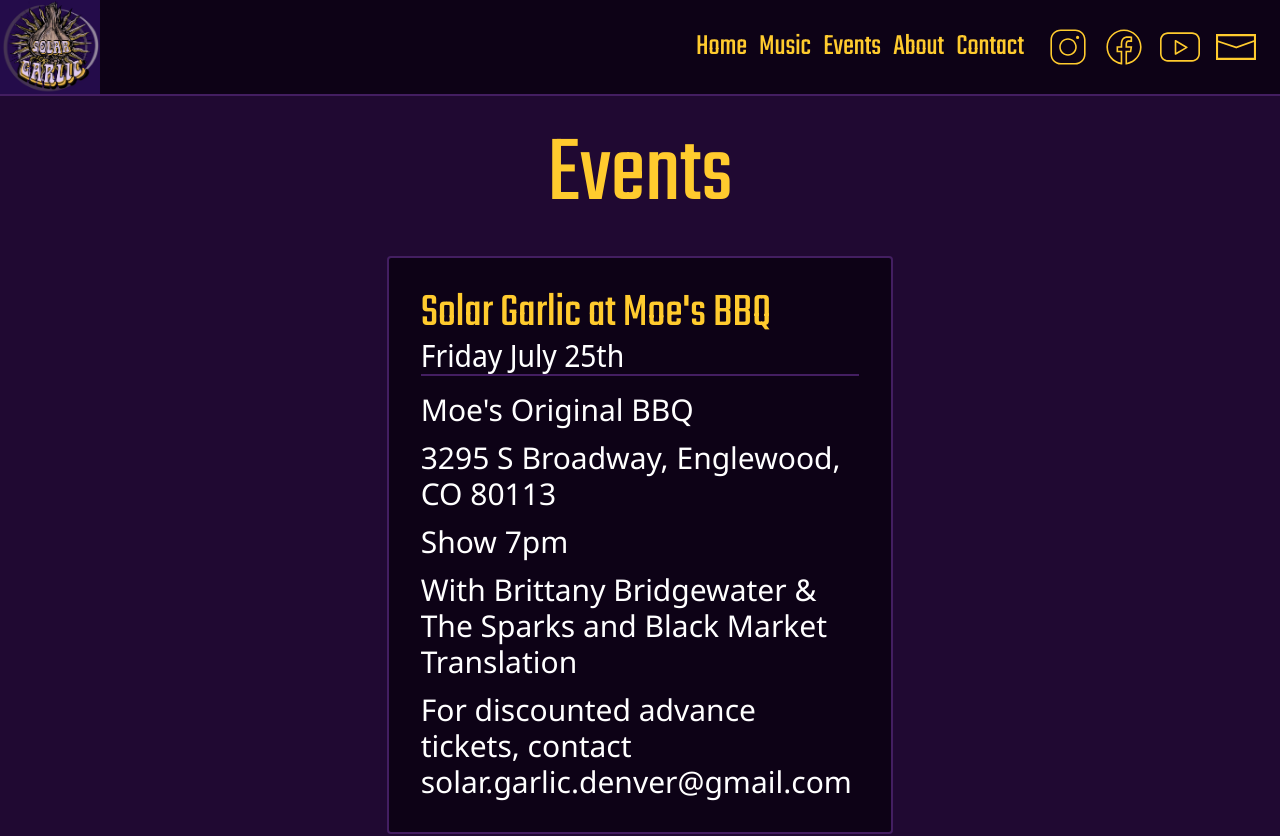
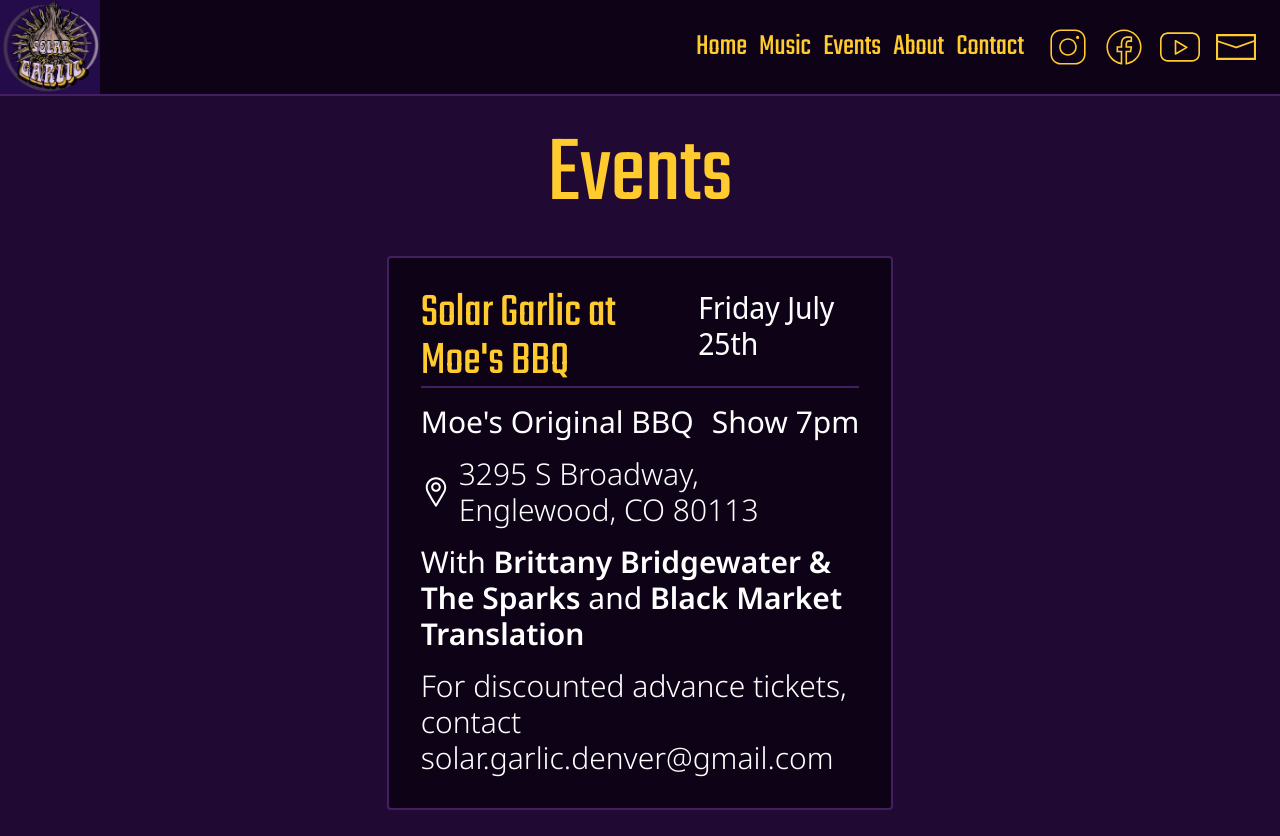
Before and after one commit to galbwe/solar-garlic-website, a Next.js app: page /events in a window 1280 px wide. Shown: the top 836 px of the page. Built offline with nearby package versions, Linux system fonts and the light colour scheme.

Commit message:
Improve upcoming event card styling

```diff
--- a/src/components/EventCard.tsx
+++ b/src/components/EventCard.tsx
@@ -1,8 +1,11 @@
 import { parseJSON, format } from "date-fns";
 import { tz } from "@date-fns/tz";
 
+import Image from "next/image";
+
 import { teko, notoSansDisplay } from "@/fonts";
 import { Event } from "@/types";
+import locationIconWhite from "../../public/location-icon-white.svg";
 
 // TODO: add a link / button to automatically create a google calendar event
 
@@ -36,7 +39,7 @@ export default function EventCard({ event }: EventCardProps) {
 
   return (
     <div className="border-2 border-purple-light bg-purple-dark flex flex-col p-8 rounded min-w-full xl:min-h-96">
-      <div className="border-b-purple-light border-b-2 flex flex-col">
+      <div className="border-b-purple-light border-b-2 flex flex-row justify-between">
         <h2 className={`${teko.className} text-4xl xl:text-5xl text-yellow`}>
           {title}
         </h2>
@@ -44,7 +47,8 @@ export default function EventCard({ event }: EventCardProps) {
           {dateFormatted}
         </p>
       </div>
-      <div className="flex flex-col gap-1 xl:gap-3 text-xl xl:text-3xl p-x-4 pt-4">
+      <div className="flex flex-col gap-2 xl:gap-4 text-xl xl:text-3xl p-x-4 pt-4">
+        <div className="flex flex-row justify-between">
           <a
             className="hover:text-yellow hover:underline"
             href={venueUrl}
@@ -52,17 +56,28 @@ export default function EventCard({ event }: EventCardProps) {
           >
             {venue}
           </a>
+
+          <p>
+            {!!doors && <span>Doors {doorsTime}, </span>}Show {showTime}
+          </p>
+        </div>
         <a
-          className="hover:text-yellow hover:underline"
+          className="hover:text-yellow hover:underline font-light"
           href={addressUrl}
           target="_blank"
         >
+          <div className="flex flex-row gap-2">
+            <Image
+              src={locationIconWhite}
+              alt="Location icon"
+              width={30}
+              height={30}
+            />
             {address}
+          </div>
         </a>
 
-        {!!doors && <p>Doors {doorsTime}</p>}
-        <p>Show {showTime}</p>
-        {!!bands && <p>With {formatBandList(bands)}</p>}
+        {!!bands && <BandList bands={bands} />}
         {!!cover && <p>${cover} cover</p>}
         {!!ticketsUrl && (
           <a
@@ -73,19 +88,44 @@ export default function EventCard({ event }: EventCardProps) {
             {address}
           </a>
         )}
-        {!!extraText && <p className="text-md">{extraText}</p>}
+        {!!extraText && <p className="text-md font-light">{extraText}</p>}
       </div>
     </div>
   );
 }
 
-function formatBandList(bands?: Array<string>): string {
+function BandList({ bands }: { bands: Array<string> }) {
   if (!bands) {
-    return "";
+    return <></>;
   } else if (bands.length == 1) {
-    return bands[0];
+    return (
+      <p>
+        With <BandName band={bands[0]} />
+      </p>
+    );
   } else if (bands.length == 2) {
-    return bands.join(" and ");
+    return (
+      <p>
+        With <BandName band={bands[0]} /> and <BandName band={bands[1]} />
+      </p>
+    );
+  } else {
+    return (
+      <p>
+        With <BandName band={bands[0]} />
+        {bands.slice(1, -1).map((band) => {
+          return (
+            <>
+              , <BandName band={band} />
+            </>
+          );
+        })}{" "}
+        and <BandName band={bands[bands.length - 1]} />
+      </p>
+    );
   }
-  return bands.slice(0, -1).join(", ") + " and " + bands[bands.length - 1];
 }
+
+function BandName({ band }: { band: string }) {
+  return <span className={"font-semibold"}>{band}</span>;
+}
```
Also changed, not shown: public/location-icon-white.svg (added). Lines whose indentation alone changed are shown as unchanged.
